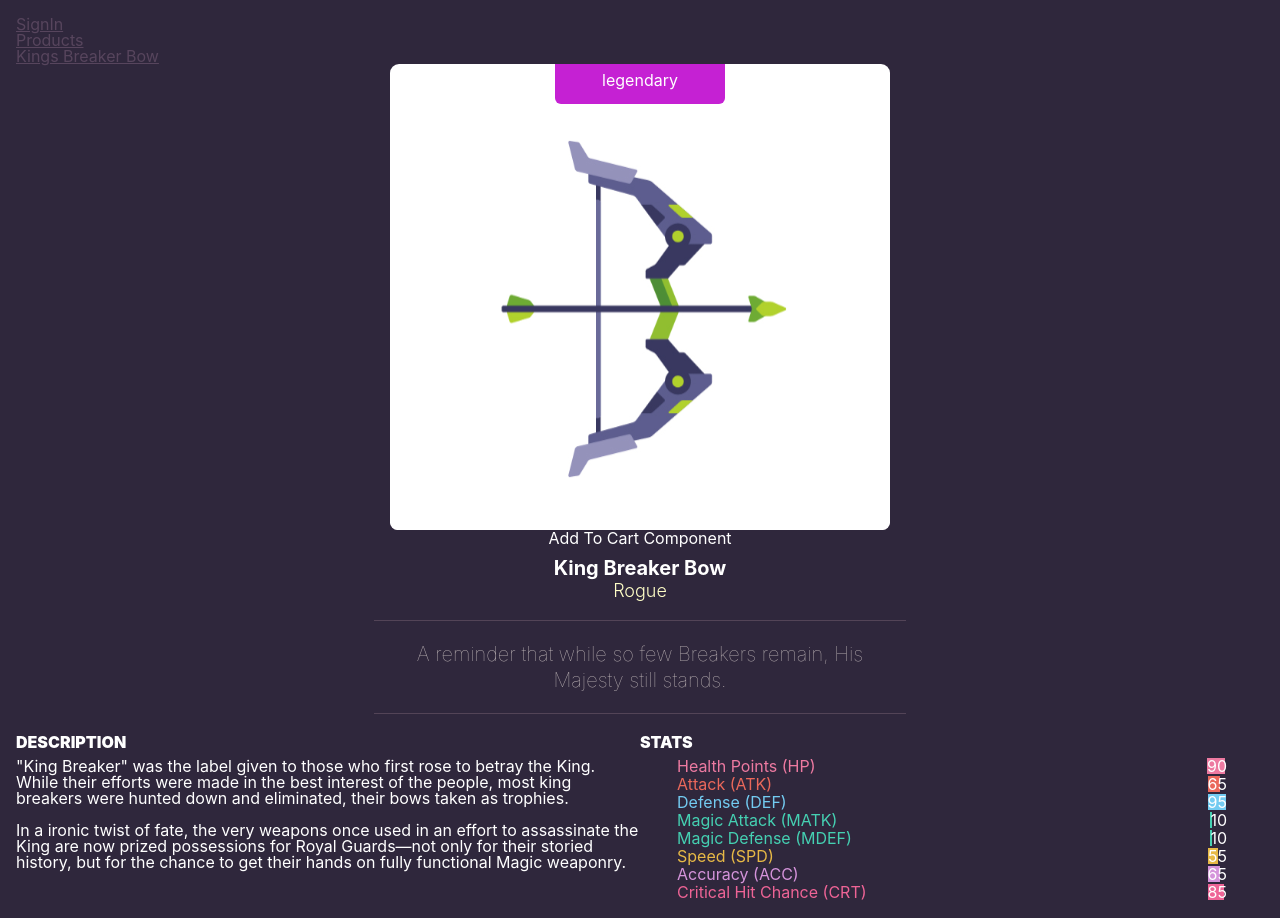
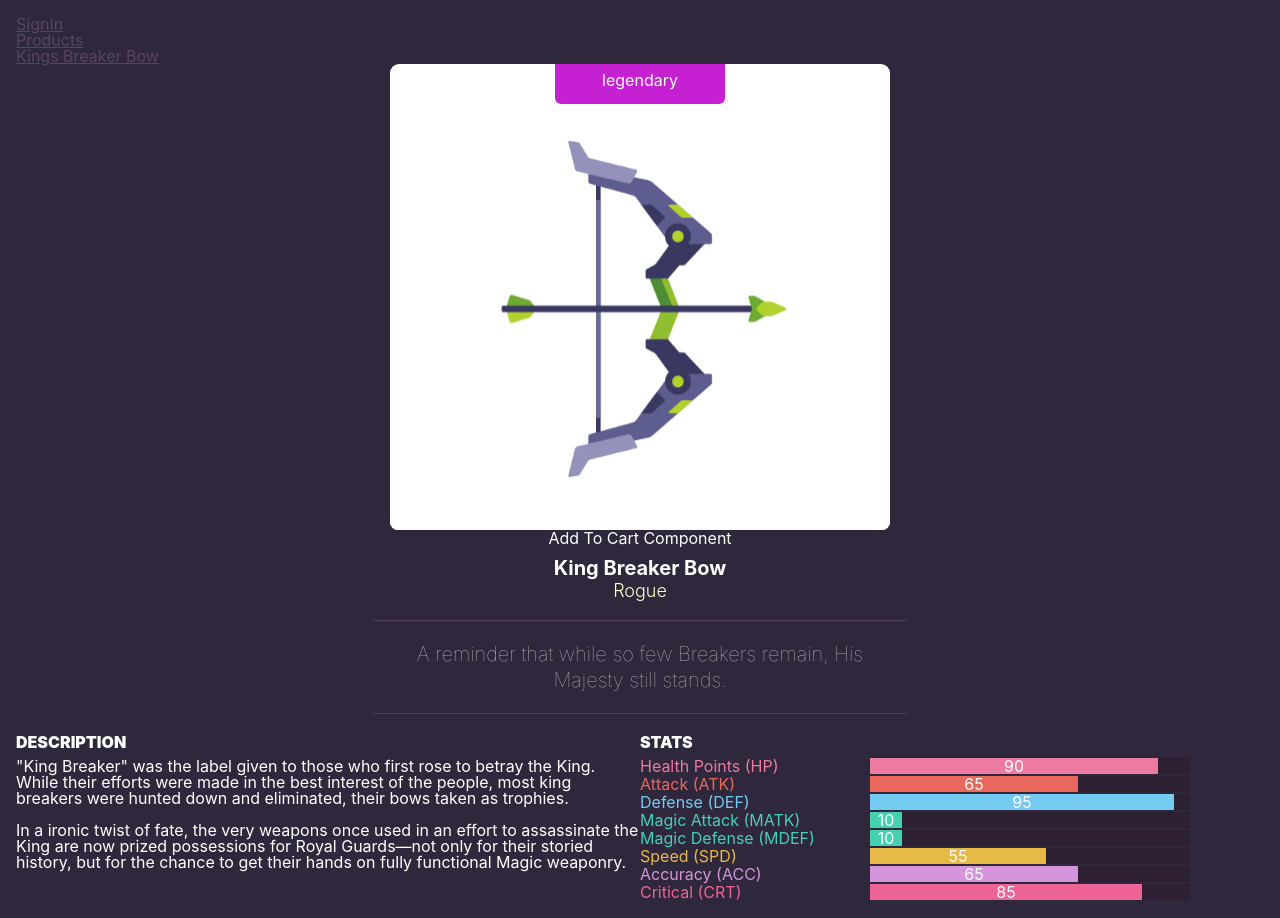
Before and after one commit to FahadHameed89/React-Redux-Router---RPG-Shop-Team-Project, a React (Create React App) app: page /products/king-breaker-bow in a window 1280 px wide. Built offline with nearby package versions, Linux system fonts and the light colour scheme.

Commit message:
Misc
Add container to product detail page
Futz around with product stats

```diff
--- a/src/product/Product.jsx
+++ b/src/product/Product.jsx
@@ -12,7 +12,7 @@ export default () => {
   const product = useSelector(state => state.products[id])
 
   return (
-    <main className="product-detail">
+    <main className="product-detail container">
       <ProductImage rarity={product.rarity} path={product.image} />
       <p>Add To Cart Component</p>
 
@@ -28,10 +28,7 @@ export default () => {
       <div className="flex-row">
         <ProductDescription className="w-50" description={product.description} />
 
-        <div className="w-50">
-          <h3>Stats</h3>
-          <ProductStats stats={product.stats} />
-        </div>
+        <ProductStats className="w-50" stats={product.stats} />
       </div>
     </main>
   );
--- a/src/product/ProductStats.jsx
+++ b/src/product/ProductStats.jsx
@@ -3,6 +3,8 @@ import './css/product-stats.css';
 
 
 export default (props) => {
+  const className = props.className || '';
+
   //
   // https://developer.mozilla.org/en-US/docs/Web/JavaScript/Reference/Global_Objects/Object/entries
   //
@@ -24,7 +26,7 @@ export default (props) => {
     "SPD": "Speed (SPD)",
     "EVA": "Evasion (EVA)",
     "ACC": "Accuracy (ACC)",
-    "CRT": "Critical Hit Chance (CRT)",
+    "CRT": "Critical (CRT)",
   }
 
   const statClassMap = {
@@ -40,16 +42,31 @@ export default (props) => {
     "CRT":  "stat-crt",
   }
 
+  // We need to rework this again, it needs to handle when it gets small
+  // and when it grows while keeping good spacing. I took about a 1hr crack
+  // at it and couldn't get anything I liked so I'm moving on for now.
+  // I think css grid is actually going to be the winner here.
+  // break each of stat pieces into a grid then change the based on
+  // screen size. I try again after.
+  // - Aaron
+
+  if(stats.length === 0) {
+    // Don't display an empty stat block.
+    return (null);
+  }
+
   return (
-    <div className="product-stats">
+    <div className={`product-stats ${className}`}>
+      <h3>Stats</h3>
       {stats.map(([statName, statValue], index) => {
         return (
           <div key={index} className={`${statClassMap[statName]} product-stat`}>
-            <p>{ statMap[statName] }</p>
+            <p className="product-stat__name">{ statMap[statName] }</p>
+
             <div className="full-bar">
-              <p className="stat-bar-filled" style={{width:`${statValue}%`}}>
+              <span className="stat-bar-filled" style={{width:`${statValue}%`}}>
                   {statValue}
-              </p>
+              </span>
             </div>
           </div>
         );
--- a/src/product/css/product-stats.css
+++ b/src/product/css/product-stats.css
@@ -2,14 +2,31 @@
 
 .product-stats {
   max-width: 550px;
-  margin: 0 auto;
 }
 
 .product-stat {
   display: flex;
-  flex-flow: row nowrap;
+  flex-flow: row wrap;
   justify-content: space-between;
   margin-bottom: 2px;
+  align-items: center;
+}
+
+.product-stat__name {
+  width: 175px;
+}
+
+.full-bar {
+  width: 20rem;
+  background-color: #2D2032;
+}
+
+.full-bar span{
+  display: block;
+}
+
+.stat-bar-filled {
+  text-align: center;
 }
 
 .stat-hp {
```
